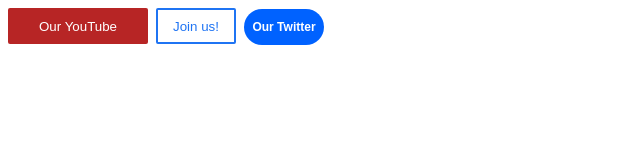
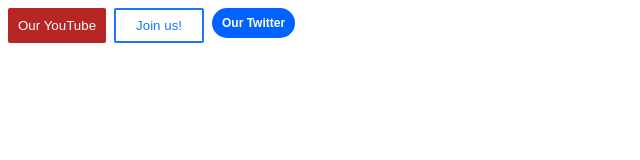
Before and after one commit to TimurRafalovich/YouTube-clone, a plain HTML site: page index.html in a window 1280 px wide. Shown: the whole page, without its empty margins (0-640 px from the left). Drawn offline with Linux system fonts and the light colour scheme.

Commit message:
Created app.js

```diff
--- a/index.html
+++ b/index.html
@@ -7,13 +7,16 @@
       .YouTube-button {
         background-color: rgb(183, 37, 37);
         border: none;
-        height: 36px;
-        width: 140px;
+        padding-top: 10px;
+        padding-bottom: 10px;
+        padding-left: 10px;
+        padding-right: 10px;
         color: white;
         border-radius: 2px;
         cursor: pointer;
         margin-right: 4px;
         transition: opasity 0.15s;
+        vertical-align: top;
       }
 
       .YouTube-button:hover {
@@ -34,14 +37,16 @@
       }
 
       .Twitter-button:hover {
-        box-shadow: 1px 1px 3px black;
+        box-shadow: 5px 5px 10px rgba(0, 0, 0, 0.15);
       }
 
       .Join-button {
         background-color: white;
         border-color: rgb(31, 116, 243);
-        height: 36px;
-        width: 80px;
+        padding-top: 8px;
+        padding-bottom: 8px;
+        padding-left: 20px;
+        padding-right: 20px;
         border-style: solid;
         color: rgb(31, 116, 243);
         border-width: 2px;
@@ -49,6 +54,7 @@
         cursor: pointer;
         margin-right: 4px;
         transition: background-color 0.15s, color 0.15s;
+        vertical-align: top;
       }
 
       .Twitter-button {
@@ -56,12 +62,16 @@
         border-color: rgb(0, 98, 255);
         border: none;
         color: white;
-        height: 36px;
-        width: 80px;
+        padding-top: 8px;
+        padding-bottom: 8px;
+        padding-left: 10px;
+        padding-right: 10px;
         border-radius: 18px;
         cursor: pointer;
         font-weight: bold;
         font-size: 12px;
+        transition: box-shadow 0.15s;
+        vertical-align: top;
       }
     </style>
     <title>Document</title>
```
Also changed, not shown: app.js (added, +16 -0 lines).
